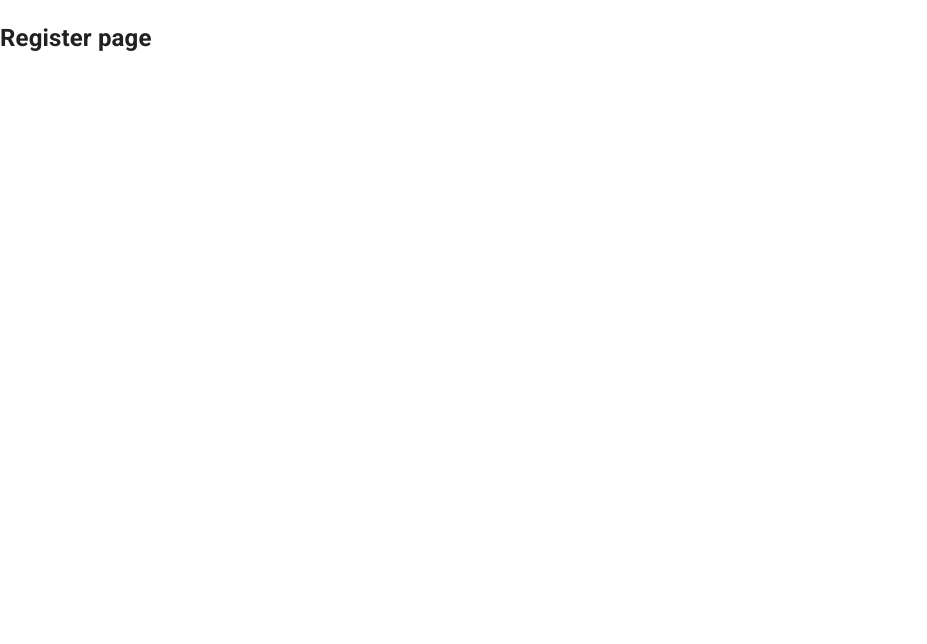
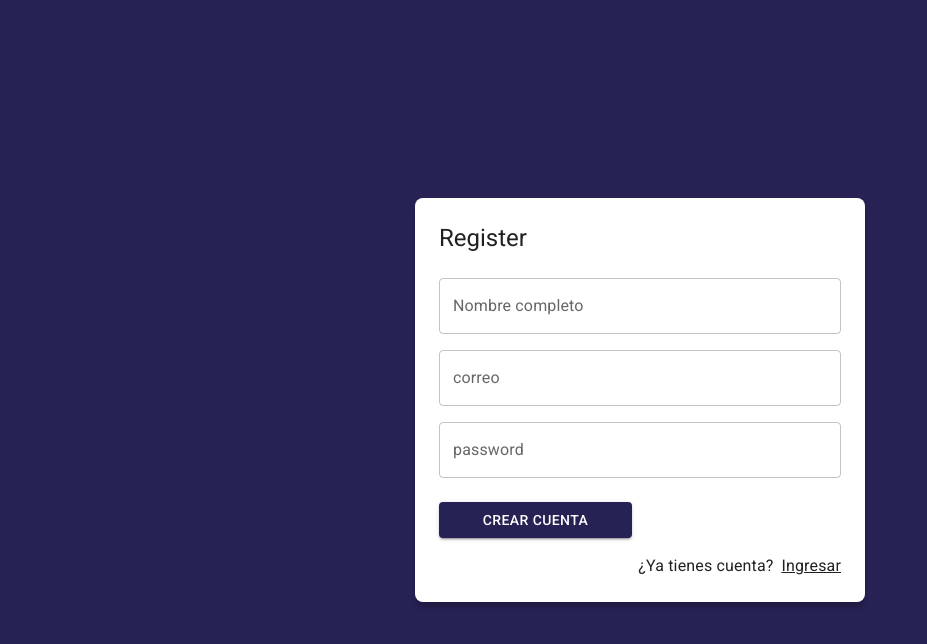
Before and after one commit to MonserrateRiera/07-journal-app, a React (Vite) app: page /auth/register in a window 1280 px wide. Shown: the top 644 px of the page, without its empty margins (0-927 px from the left). Built offline with nearby package versions, Linux system fonts and the light colour scheme.

Commit message:
Created AuthLayout to make easier to create new pages and reuse the theme. Added RegisterPage

```diff
--- /dev/null
+++ b/src/auth/layout/AuthLayout.jsx
@@ -0,0 +1,30 @@
+import { Grid, Typography } from "@mui/material";
+
+
+export const AuthLayout = ({ children, title = '' }) => {
+  return (
+    <Grid
+    container
+    spacing={ 0 }
+    direction="column"
+    alignItems="center"
+    justifyContent="center"
+    sx={{ minHeight: '100vh', backgroundColor:'primary.main', padding:4 }}
+  >
+    <Grid item
+      className='box-shadow'
+      xs={ 3 }
+      sx={{
+        backgroundColor: "white",
+        padding: 3,
+        borderRadius: 2,
+        width:{sm: 450}
+    }}
+    >
+      <Typography variant='h5' sx={{mb:1}}> { title } </Typography>
+      { children }
+    </Grid>
+
+    </Grid>
+  );
+};
--- a/src/auth/pages/LoginPage.jsx
+++ b/src/auth/pages/LoginPage.jsx
@@ -1,24 +1,11 @@
 import { Link as RouterLink } from 'react-router-dom';
 import { Google } from '@mui/icons-material';
 import { Grid, TextField, Typography, Button, Link } from '@mui/material';
-import React from 'react';
+import { AuthLayout } from '../layout/AuthLayout';
 
 export const LoginPage = () => {
   return (
-    <Grid
-      container
-      spacing={ 0 }
-      direction="column"
-      alignItems="center"
-      justifyContent="center"
-      sx={{ minHeight: '100vh', backgroundColor:'primary.main', padding:4 }}
-    >
-      <Grid item
-        className='box-shadow'
-        xs={ 3 }
-        sx={{backgroundColor: "white", padding: 3, borderRadius: 2}}
-      >
-        <Typography variant='h5' sx={{mb:1}}> Login </Typography>
+    <AuthLayout title='Login'>
         <form action="">
           <Grid container>
             <Grid item xs={ 12 } sx={{ mt:2 }}>
@@ -57,7 +44,6 @@
             </Grid>
           </Grid>
         </form>
-      </Grid>
-    </Grid>
+      </AuthLayout>
   );
 };
--- a/src/auth/pages/RegisterPage.jsx
+++ b/src/auth/pages/RegisterPage.jsx
@@ -1,9 +1,52 @@
-import React from 'react';
+import { Link as RouterLink } from 'react-router-dom';
+import { Google } from '@mui/icons-material';
+import { Grid, TextField, Typography, Button, Link } from '@mui/material';
+import { AuthLayout } from '../layout/AuthLayout';
 
 export const RegisterPage = () => {
   return (
-    <div>
-      <h2>Register page</h2>
-    </div>
+    <AuthLayout title='Register'>
+        <form action="">
+          <Grid container>
+            <Grid item xs={ 12 } sx={{ mt:2 }}>
+              <TextField
+                label="Nombre completo"
+                type='text'
+                placeholder='Juan Palomo'
+                fullWidth
+                />
+            </Grid>
+            <Grid item xs={ 12 } sx={{ mt:2 }}>
+              <TextField
+                label="correo"
+                type='email'
+                placeholder='corre@dominio.com'
+                fullWidth
+                />
+            </Grid>
+            <Grid item xs={ 12 } sx={{ mt:2 }}>
+              <TextField
+                label="password"
+                type='password'
+                placeholder='contraseña'
+                fullWidth
+                />
+            </Grid>
+            <Grid container spacing = {2} sx={{mb: 2, mt: 1}}>
+              <Grid item xs={ 12 } sm ={ 6 }>
+                <Button variant='contained' fullWidth>
+                  Crear cuenta
+                </Button>
+              </Grid>
+            </Grid>
+            <Grid container direction='row' justifyContent='end'>
+              <Typography sx={{ mr:1 }}>¿Ya tienes cuenta? </Typography>
+              <Link component={ RouterLink } color='inherit' to='/auth/login'>
+                Ingresar
+              </Link>
+            </Grid>
+          </Grid>
+        </form>
+      </AuthLayout>
   );
 };
--- a/src/auth/routes/AuthRoutes.jsx
+++ b/src/auth/routes/AuthRoutes.jsx
@@ -9,7 +9,7 @@
         <Route path='login' element= {<LoginPage />} />
         <Route path='register' element= {<RegisterPage />} />
 
-        <Route path='/*' element={<Navigate to="auth/login" />} />
+        <Route path='/*' element={<Navigate to="/auth/login" />} />
     </Routes>
   );
 };
```
